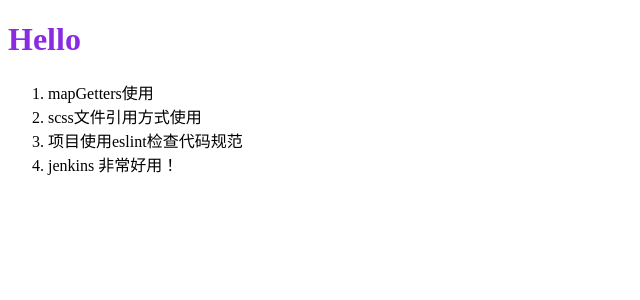
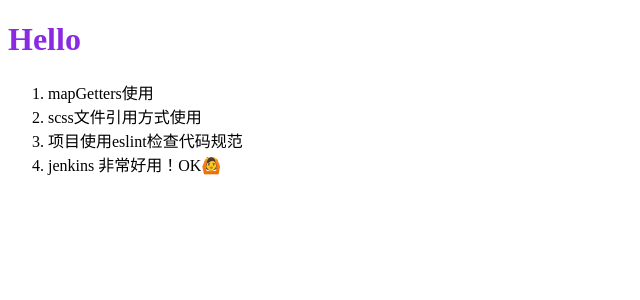
Before and after one commit to liwenliang/vue_base, a Vue app: page / in a window 1280 px wide. Shown: the top 300 px of the page, without its empty margins (0-640 px from the left). Built offline with nearby package versions, Linux system fonts and the light colour scheme.

Commit message:
测试修改触发

```diff
--- a/src/views/home/index.vue
+++ b/src/views/home/index.vue
@@ -5,7 +5,7 @@
       <li>mapGetters使用</li>
       <li>scss文件引用方式使用</li>
       <li>项目使用eslint检查代码规范</li>
-      <li>jenkins 非常好用！</li>
+      <li>jenkins 非常好用！OK🙆</li>
     </ol>
   </div>
 </template>
```
